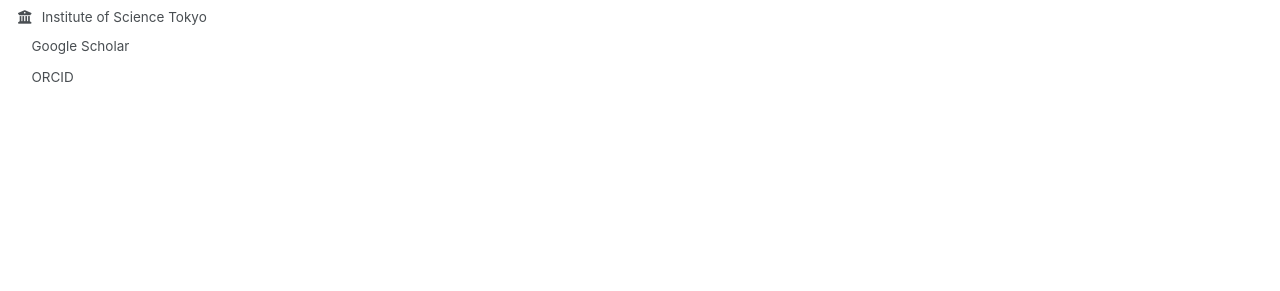
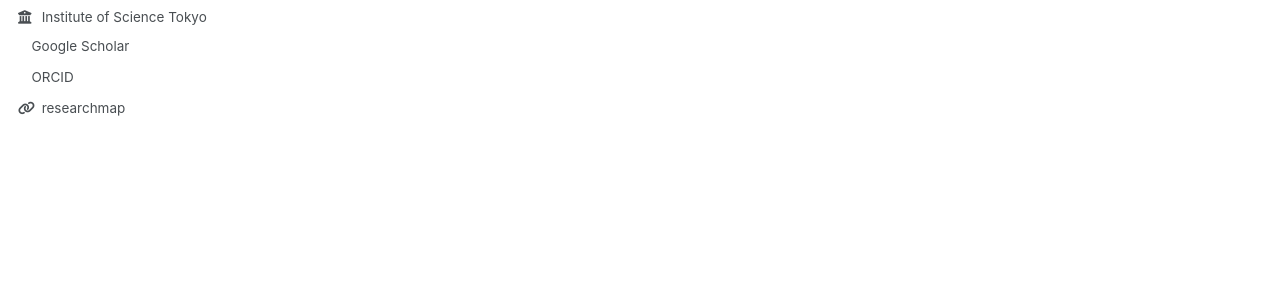
Before and after one commit to f-okazaki/f-okazaki.github.io, a Jekyll site: the page built from _pages/about.md, in a window 1280 px wide. Shown: the part 399-690 px from the top of the page. Built offline with Jekyll 4.4.1, drawn with Linux system fonts in a browser that asks for light colours; a script bundle is joined from its source files by our own code; a style sheet for code colours, icons or effects is not loaded.

Commit message:
Add researchmap link to author profile

```diff
--- a/_includes/author-profile.html
+++ b/_includes/author-profile.html
@@ -73,6 +73,9 @@
       {% endif %}
       {% if author.zotero %}
         <li><a href="{{ author.zotero }}"><i class="ai ai-zotero ai-fw icon-pad-right"></i>Zotero</a></li>
+      {% endif %}
+      {% if author.researchmap %}
+        <li><a href="{{ author.researchmap }}"><i class="fas fa-fw fa-link icon-pad-right" aria-hidden="true"></i>researchmap</a></li>
       {% endif %}
 
       <!-- Font Awesome icons / Repositories and software development -->
```
